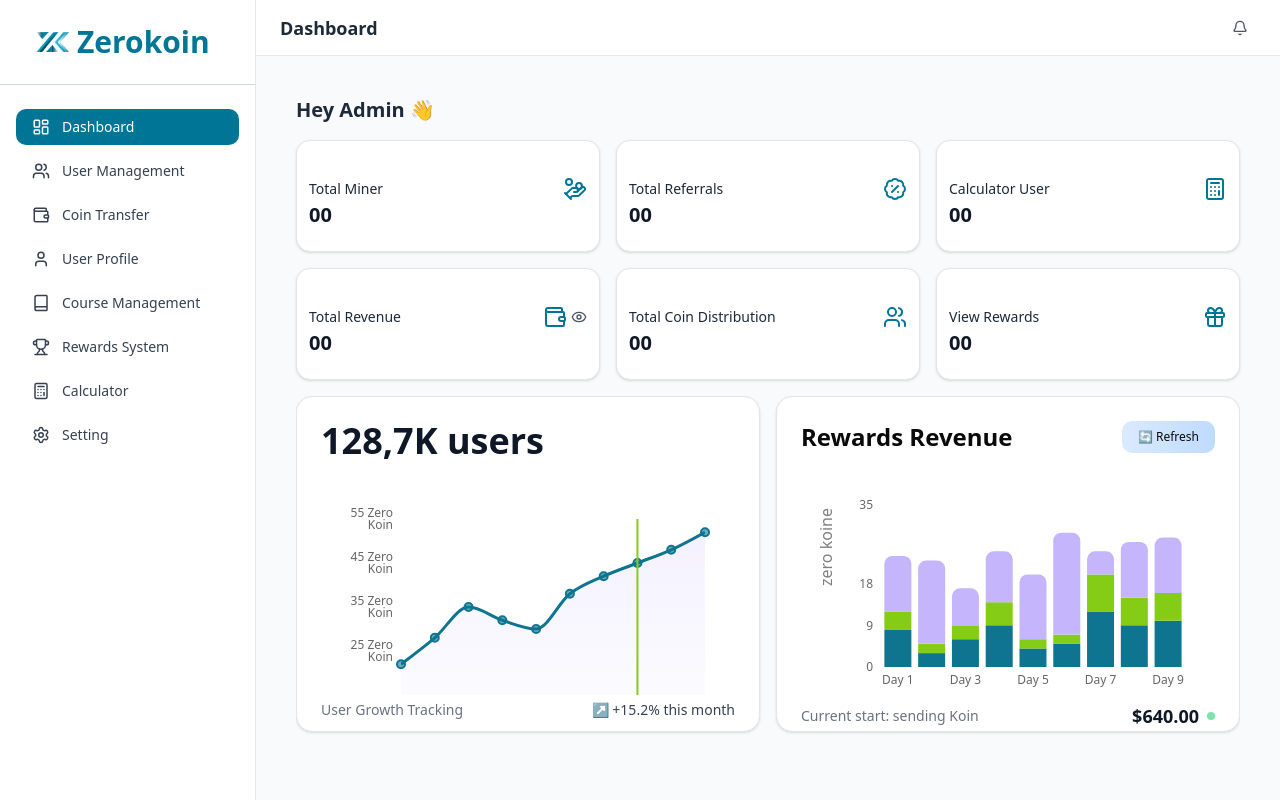
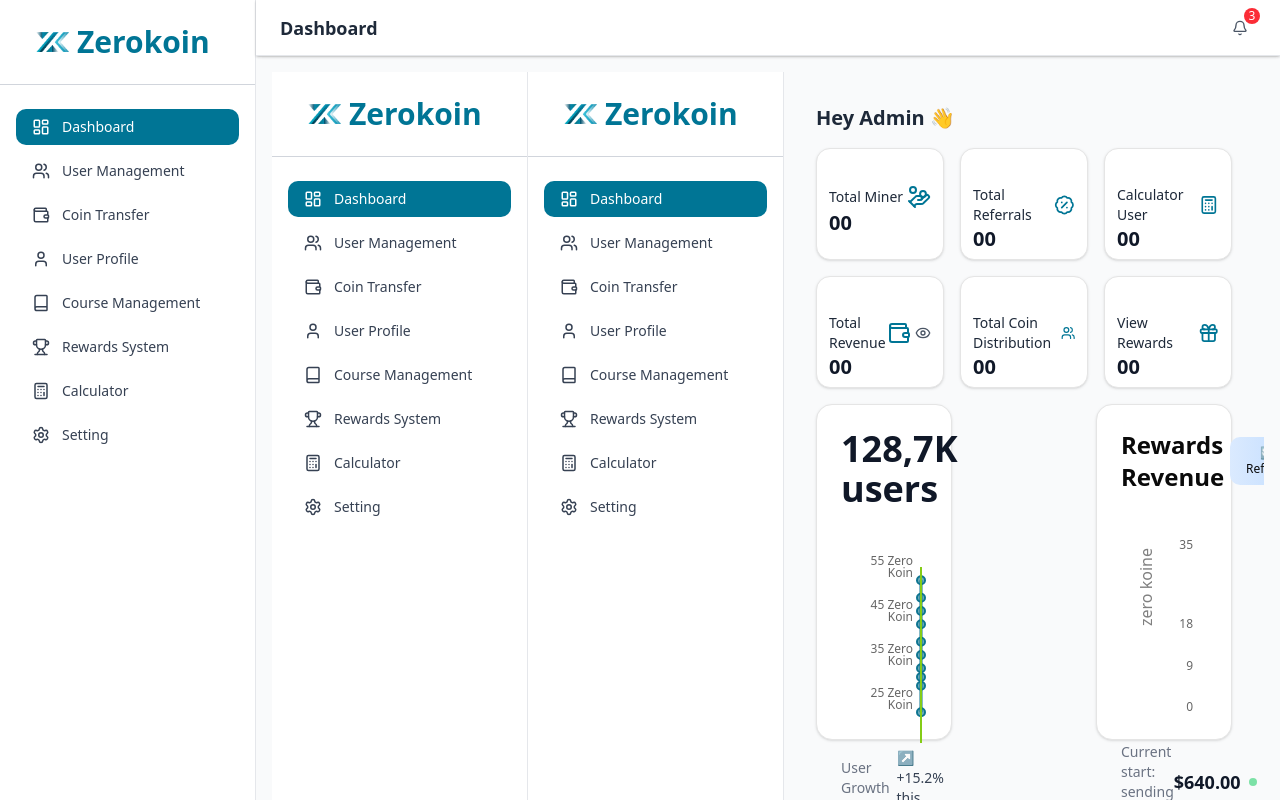
Before and after one commit to Zerokoinhub/admin-frontend, a Next.js app: page / in a window 1280 px wide. Built offline with nearby package versions, Linux system fonts and the light colour scheme.

Commit message:
adjust responsiveness

```diff
--- /dev/null
+++ b/app/components/AppShell.jsx
@@ -0,0 +1,26 @@
+'use client';
+
+import { useState } from 'react';
+import Sidebar from './sidebar';
+import Header from './Header';
+
+export default function AppShell({ children }) {
+  const [isSidebarOpen, setIsSidebarOpen] = useState(false);
+
+  const handleToggleSidebar = () => setIsSidebarOpen((prev) => !prev);
+
+  return (
+    <div className="flex h-screen overflow-hidden">
+      {/* Sidebar */}
+      <Sidebar isOpen={isSidebarOpen} onClose={() => setIsSidebarOpen(false)} />
+
+      {/* Page content */}
+      <div className="flex-1 flex flex-col overflow-hidden">
+        <Header onMenuClick={handleToggleSidebar} notificationCount={3} />
+        <main className="flex-1 mt-14 p-4 overflow-y-auto bg-gray-50">
+          {children}
+        </main>
+      </div>
+    </div>
+  );
+}
--- a/app/components/Header.jsx
+++ b/app/components/Header.jsx
@@ -1,80 +1,62 @@
-// "use client";
+"use client";
 
-// import { usePathname } from "next/navigation";
-// import { Bell } from 'lucide-react';
-
-// export default function Header() {
-//   const pathname = usePathname();
-
-//   // Show "Dashboard" only for root URL ("/")
-//   const getHeaderTitle = () => {
-//     if (pathname === "/") {
-//       return "Dashboard";
-//     }
-//     return ""; // Empty string for all other routes
-//   };
-
-//   return (
-//     <header className="h-14 px-6 border-b border-gray-200 flex items-center justify-between bg-white shrink-0">
-//       <h1 className="text-lg font-semibold text-gray-800">
-//         {getHeaderTitle()}
-//       </h1>
-//       <Bell className="h-5 w-5 text-gray-600" />
-//     </header>
-//   );
-// }
-
-
-
-
-"use client"
-
-import { usePathname } from "next/navigation"
-import { Bell, Menu } from "lucide-react"
-import { Button } from "@/components/ui/button"
-
-// interface HeaderProps {
-//   onMenuClick?: () => void
-//   onNotificationClick?: () => void
-//   notificationCount?: number
-// }
+import { usePathname } from "next/navigation";
+import { Bell, Menu } from "lucide-react";
+import { Button } from "@/components/ui/button";
 
 export default function Header({ onMenuClick, onNotificationClick, notificationCount = 0 }) {
-  const pathname = usePathname()
+  const pathname = usePathname();
 
   const getHeaderTitle = () => {
     switch (pathname) {
       case "/":
-        return "Dashboard"
+        return "Dashboard";
       case "/rewards-system":
-        return "Rewards System"
+        return "Rewards System";
       case "/user-management":
-        return "User Management"
+        return "User Management";
       case "/coin-transfer":
-        return "Coin Transfer"
+        return "Coin Transfer";
       case "/user-profile":
-        return "User Profile"
+        return "User Profile";
       case "/course-management":
-        return "Course Management"
+        return "Course Management";
       case "/calculator":
-        return "Calculator"
+        return "Calculator";
       case "/setting":
-        return "Settings"
+        return "Settings";
       default:
-        return ""
+        return "";
     }
-  }
+  };
 
   return (
-    <header className="h-14 px-4 sm:px-6 border-b border-gray-200 flex items-center justify-between bg-white shrink-0">
-      {/* Mobile menu button */}
-      <div className="flex items-center gap-3">
-        <Button variant="ghost" size="sm" className="md:hidden h-8 w-8 p-0" onClick={onMenuClick}>
+    <header className="fixed top-0 left-0 right-0 z-30 h-14 px-4 sm:px-6 border-b border-gray-200 flex items-center justify-between bg-white shadow-sm md:ml-64">
+      {/* Left: Burger + Title */}
+      <div className="flex items-center gap-3 w-full">
+        {/* Burger menu (only on mobile) */}
+        <Button
+          variant="ghost"
+          size="sm"
+          className="md:hidden h-8 w-8 p-0"
+          onClick={onMenuClick}
+        >
           <Menu className="h-5 w-5" />
         </Button>
-        <h1 className="text-base sm:text-lg font-semibold text-gray-800 truncate">{getHeaderTitle()}</h1>
+
+        {/* Page Title */}
+        <h1 className="text-base sm:text-lg font-semibold text-gray-800 truncate">
+          {getHeaderTitle()}
+        </h1>
       </div>
-      <Button variant="ghost" size="sm" className="h-8 w-8 p-0 relative" onClick={onNotificationClick}>
+
+      {/* Right: Notification Bell */}
+      <Button
+        variant="ghost"
+        size="sm"
+        className="h-8 w-8 p-0 relative"
+        onClick={onNotificationClick}
+      >
         <Bell className="h-5 w-5 text-gray-600" />
         {notificationCount > 0 && (
           <span className="absolute -top-1 -right-1 h-4 w-4 bg-red-500 rounded-full text-xs text-white flex items-center justify-center">
@@ -83,5 +65,5 @@ export default function Header({ onMenuClick, onNotificationClick, notificationC
         )}
       </Button>
     </header>
-  )
+  );
 }
--- /dev/null
+++ b/app/components/HeaderSidebar.jsx
@@ -0,0 +1,39 @@
+'use client'
+
+import { useState } from 'react'
+import Sidebar from '@/components/sidebar'
+import Header from '@/components/Header'
+
+export default function Layout({ children }) {
+  const [isSidebarOpen, setIsSidebarOpen] = useState(false)
+
+  const toggleSidebar = () => {
+    setIsSidebarOpen(prev => !prev)
+  }
+
+  const closeSidebar = () => {
+    setIsSidebarOpen(false)
+  }
+
+  return (
+    <div className="flex h-screen overflow-hidden">
+      {/* Sidebar (mobile + desktop combined logic) */}
+      <Sidebar isOpen={isSidebarOpen} onClose={closeSidebar} />
+
+      {/* Content area */}
+      <div className="flex-1 flex flex-col overflow-hidden">
+        {/* Header */}
+        <Header
+          onMenuClick={toggleSidebar}
+          onNotificationClick={() => {}}
+          notificationCount={3}
+        />
+
+        {/* Scrollable page content */}
+        <main className="mt-14 flex-1 overflow-y-auto bg-gray-50 p-4">
+          {children}
+        </main>
+      </div>
+    </div>
+  )
+}
--- a/app/components/MenuButton.jsx
+++ b/app/components/MenuButton.jsx
@@ -1,23 +1,29 @@
 'use client';
 
 import Link from 'next/link';
-import { usePathname } from 'next/navigation';
+import { usePathname, useRouter } from 'next/navigation';
 
-const MenuButton = ({ label, Icon, path }) => {
+const MenuButton = ({ label, Icon, path, onClick }) => {
   const pathname = usePathname();
+  const router = useRouter();
   const isActive = pathname === path;
 
+  const handleClick = (e) => {
+    e.preventDefault();
+    if (onClick) onClick(); // Close sidebar first
+    router.push(path);      // Then navigate
+  };
+
   return (
-    <Link href={path}>
-      <div
-        className={`flex items-center space-x-3 px-4 py-2 rounded-lg text-sm font-medium transition cursor-pointer ${
-          isActive ? 'bg-cyan-700 text-white' : 'text-gray-700 hover:bg-gray-200'
-        }`}
-      >
-        <Icon size={18} />
-        <span>{label}</span>
-      </div>
-    </Link>
+    <button
+      onClick={handleClick}
+      className={`w-full text-left flex items-center space-x-3 px-4 py-2 rounded-lg text-sm font-medium transition cursor-pointer ${
+        isActive ? 'bg-cyan-700 text-white' : 'text-gray-700 hover:bg-gray-200'
+      }`}
+    >
+      <Icon size={18} />
+      <span>{label}</span>
+    </button>
   );
 };
 
--- a/app/components/charts/StatusChart.jsx
+++ b/app/components/charts/StatusChart.jsx
@@ -1,6 +1,15 @@
-"use client"
+"use client";
 
-import { Line, LineChart, ResponsiveContainer, XAxis, YAxis, CartesianGrid, Tooltip, Legend } from "recharts"
+import {
+  Line,
+  LineChart,
+  ResponsiveContainer,
+  XAxis,
+  YAxis,
+  CartesianGrid,
+  Tooltip,
+  Legend,
+} from "recharts";
 
 const statusData = [
   { year: 2010, value1: 5, value2: 5, value3: 5, value4: 5 },
@@ -13,7 +22,7 @@ const statusData = [
   { year: 2017, value1: 95, value2: 65, value3: 60, value4: 55 },
   { year: 2018, value1: 110, value2: 70, value3: 68, value4: 60 },
   { year: 2019, value1: 125, value2: 85, value3: 80, value4: 75 },
-]
+];
 
 const CustomTooltip = ({ active, payload, label }) => {
   if (active && payload && payload.length) {
@@ -26,29 +35,43 @@ const CustomTooltip = ({ active, payload, label }) => {
           </p>
         ))}
       </div>
-    )
+    );
   }
-  return null
-}
+  return null;
+};
 
 export default function StatusChart() {
   return (
-    <div className="bg-white rounded-xl shadow-sm p-6">
-      <h3 className="text-xl font-semibold text-gray-800 mb-6">Status User Range per Year</h3>
+    <div className="bg-white rounded-2xl shadow p-4 sm:p-6 md:p-8 min-h-[300px] h-[45vh] sm:h-[50vh] md:h-[55vh] lg:h-[60vh]">
+      <h3 className="text-lg sm:text-xl md:text-2xl font-semibold text-gray-800 mb-4 sm:mb-6">
+        Status User Range per Year
+      </h3>
 
-      <div className="h-96">
+      <div className="h-full w-full">
         <ResponsiveContainer width="100%" height="100%">
-          <LineChart data={statusData} margin={{ top: 20, right: 30, left: 20, bottom: 5 }}>
+          <LineChart
+            data={statusData}
+            margin={{ top: 20, right: 30, left: 20, bottom: 5 }}
+          >
             <CartesianGrid strokeDasharray="3 3" stroke="#f0f0f0" />
-            <XAxis dataKey="year" axisLine={false} tickLine={false} tick={{ fontSize: 12, fill: "#6b7280" }} />
+            <XAxis
+              dataKey="year"
+              axisLine={false}
+              tickLine={false}
+              tick={{ fontSize: 12, fill: "#6b7280" }}
+            />
             <YAxis
               axisLine={false}
               tickLine={false}
               tick={{ fontSize: 12, fill: "#6b7280" }}
-              label={{ value: "Units of Measure", angle: -90, position: "insideLeft" }}
+              label={{
+                value: "Units of Measure",
+                angle: -90,
+                position: "insideLeft",
+              }}
             />
             <Tooltip content={<CustomTooltip />} />
-            <Legend />
+            <Legend verticalAlign="top" height={36} />
             <Line
               type="monotone"
               dataKey="value1"
@@ -85,5 +108,5 @@ export default function StatusChart() {
         </ResponsiveContainer>
       </div>
     </div>
-  )
+  );
 }
--- a/app/components/dashboardPage.jsx
+++ b/app/components/dashboardPage.jsx
@@ -1,7 +1,7 @@
-"use client";
-import RewardRevenueChart from "./charts/RewardRevenueChart";
-import UserGrowthChart from "./charts/UserGrowthChart";
-import { Card, CardContent, CardHeader, CardTitle } from "@/components/ui/card";
+"use client"
+import RewardRevenueChart from "./charts/RewardRevenueChart"
+import UserGrowthChart from "./charts/UserGrowthChart"
+import { Card, CardContent } from "@/components/ui/card"
 import {
   Users,
   Eye,
@@ -10,37 +10,7 @@ import {
   Gift,
   Wallet,
   BadgePercent,
-} from "lucide-react";
-import {
-  BarChart,
-  Bar,
-  XAxis,
-  YAxis,
-  ResponsiveContainer,
-  Tooltip,
-  LineChart,
-  Line,
-  Legend,
-} from "recharts";
-
-const barData = [
-  { name: "Mon", uv: 3000 },
-  { name: "Tue", uv: 2000 },
-  { name: "Wed", uv: 2780 },
-  { name: "Thu", uv: 1890 },
-  { name: "Fri", uv: 2390 },
-  { name: "Sat", uv: 3490 },
-  { name: "Sun", uv: 2000 },
-];
-
-const lineData = [
-  { name: "Jan", value: 2400 },
-  { name: "Feb", value: 2210 },
-  { name: "Mar", value: 2290 },
-  { name: "Apr", value: 2000 },
-  { name: "May", value: 2181 },
-  { name: "Jun", value: 2500 },
-];
+} from "lucide-react"
 
 const stats = [
   {
@@ -78,25 +48,18 @@ const stats = [
     value: "00",
     icon: <Gift className="h-6 w-6 text-cyan-700" />,
   },
-];
+]
 
 export default function DashboardPage() {
   return (
-    <div className="h-screen flex flex-col overflow-hidden">
-      {/* Header */}
-
-
-      {/* Main Content */}
-      <main className="flex-1 bg-gray-50 p-4 flex flex-col space-y-4 overflow-hidden">
-        {/* Greeting */}
-        <div className="shrink-0">
-          <h2 className="text-xl font-semibold text-gray-800">Hey Admin 👋</h2>
-        </div>
+    <div className="min-h-screen flex flex-col">
+      <main className="flex-1 bg-gray-50 p-4 flex flex-col gap-4 ">
+        <h2 className="text-xl font-semibold text-gray-800">Hey Admin 👋</h2>
 
         {/* Stats */}
-        <div className="grid grid-cols-1 sm:grid-cols-2 md:grid-cols-3 gap-4 shrink-0">
+        <div className="grid grid-cols-1 sm:grid-cols-2 md:grid-cols-3 gap-4">
           {stats.map((item, index) => (
-            <Card key={index} className="rounded-xl border h-28">
+            <Card key={index} className="rounded-xl border h-24 md:h-28">
               <CardContent className="flex flex-col justify-between h-full p-3">
                 <div className="flex items-center justify-between">
                   <span className="text-sm text-gray-800 font-medium">
@@ -113,16 +76,15 @@ export default function DashboardPage() {
         </div>
 
         {/* Charts */}
-        <div className="grid grid-cols-1 md:grid-cols-2 gap-4 flex-1 overflow-auto">
+        <div className="grid grid-cols-1 md:grid-cols-2 gap-36 flex-1">
           <div className="h-[300px]">
             <UserGrowthChart />
           </div>
-
           <div className="h-[300px]">
             <RewardRevenueChart />
           </div>
         </div>
       </main>
     </div>
-  );
+  )
 }
--- a/app/components/sidebar.jsx
+++ b/app/components/sidebar.jsx
@@ -1,6 +1,7 @@
-'use client';
+'use client'
 
-import Image from 'next/image';
+import { motion, AnimatePresence } from 'framer-motion'
+import Image from 'next/image'
 import {
   LayoutDashboard,
   Users,
@@ -10,49 +11,84 @@ import {
   Trophy,
   Calculator,
   Settings,
-} from 'lucide-react';
-import MenuButton from './MenuButton';
+} from 'lucide-react'
+import MenuButton from './MenuButton'
 
-export default function Sidebar() {
+export default function Sidebar({ isOpen, onClose }) {
   return (
-    <div className="w-64 h-screen bg-white border-r border-gray-200  py-6 flex flex-col">
-      {/* Logo & Title */}
+    <AnimatePresence>
+      {/* === Mobile View Sidebar + Backdrop === */}
+      {isOpen && (
+        <>
+          {/* Backdrop */}
+          <motion.div
+            className="fixed inset-0 bg-black/30 backdrop-blur-sm z-40 md:hidden"
+            onClick={onClose}
+            initial={{ opacity: 0 }}
+            animate={{ opacity: 1 }}
+            exit={{ opacity: 0 }}
+          />
+
+          {/* Sliding Sidebar */}
+          <motion.div
+            className="fixed top-0 left-0 z-50 h-full w-64 bg-white border-r border-gray-200 py-6 flex flex-col shadow-md md:hidden"
+            initial={{ x: '-100%' }}
+            animate={{ x: 0 }}
+            exit={{ x: '-100%' }}
+            transition={{ type: 'spring', stiffness: 300, damping: 30 }}
+          >
+            <SidebarContent />
+          </motion.div>
+        </>
+      )}
+
+      {/* === Desktop Static Sidebar === */}
+      <div className="hidden md:flex md:flex-col md:w-64 md:h-screen md:border-r md:border-gray-200 md:bg-white md:py-6">
+        <SidebarContent />
+      </div>
+    </AnimatePresence>
+  )
+}
+
+function SidebarContent({ onClose }) {
+  return (
+    <>
+      {/* Logo and nav */}
       <div className="flex items-center gap-2 text-xl px-9 font-semibold text-cyan-700 mb-6">
         <Image src="/logo.png" alt="Zerokoin Logo" width={33} height={33} />
-        <span className='text-3xl'>Zerokoin</span>
+        <span className="text-3xl">Zerokoin</span>
       </div>
 
       <hr className="border-gray-300 mb-6" />
 
-      {/* Navigation Links */}
       <nav>
         <ul className="space-y-2 px-4">
           <li>
-            <MenuButton label="Dashboard" Icon={LayoutDashboard} path="/" />
+            <MenuButton label="Dashboard" Icon={LayoutDashboard} path="/" onClick={onClose} />
           </li>
           <li>
-            <MenuButton label="User Management" Icon={Users} path="/user-management" />
+            <MenuButton label="User Management" Icon={Users} path="/user-management" onClick={onClose} />
           </li>
           <li>
-            <MenuButton label="Coin Transfer" Icon={Wallet} path="/coin-transfer" />
+            <MenuButton label="Coin Transfer" Icon={Wallet} path="/coin-transfer" onClick={onClose} />
           </li>
           <li>
-            <MenuButton label="User Profile" Icon={User} path="/user-profile" />
+            <MenuButton label="User Profile" Icon={User} path="/user-profile" onClick={onClose} />
           </li>
           <li>
-            <MenuButton label="Course Management" Icon={Book} path="/course-management" />
+            <MenuButton label="Course Management" Icon={Book} path="/course-management" onClick={onClose} />
           </li>
           <li>
-            <MenuButton label="Rewards System" Icon={Trophy} path="/rewards-system" />
+            <MenuButton label="Rewards System" Icon={Trophy} path="/rewards-system" onClick={onClose} />
           </li>
           <li>
-            <MenuButton label="Calculator" Icon={Calculator} path="/calculator" />
+            <MenuButton label="Calculator" Icon={Calculator} path="/calculator" onClick={onClose} />
           </li>
           <li>
-            <MenuButton label="Setting" Icon={Settings} path="/setting" />
+            <MenuButton label="Setting" Icon={Settings} path="/setting" onClick={onClose} />
           </li>
         </ul>
       </nav>
-    </div>
+    </>
   );
 }
--- a/app/layout.js
+++ b/app/layout.js
@@ -1,7 +1,7 @@
-import { Geist, Geist_Mono } from 'next/font/google';
-import Sidebar from "../app/components/sidebar";
-import Header from "./components/Header"; // New header component
-import './globals.css'
+import { Geist, Geist_Mono } from "next/font/google";
+import "./globals.css";
+import AppShell from "./components/AppShell"; // NEW Client Component
+
 const geistSans = Geist({
   variable: "--font-geist-sans",
   subsets: ["latin"],
@@ -24,21 +24,7 @@ export default function RootLayout({ children }) {
         <link rel="icon" href="/logo.png" />
       </head>
       <body className={`${geistSans.variable} ${geistMono.variable} antialiased`}>
-        <div className="flex h-screen">
-          {/* Sidebar on the left */}
-          <Sidebar />
-
-          {/* Page content on the right */}
-          <main className="flex-1 bg-gray-50 overflow-hidden flex flex-col">
-            {/* Header at top of every screen */}
-            <Header />
-
-            {/* Scrollable content area */}
-            <div className="flex-1 p-6 overflow-y-auto">
-              {children}
-            </div>
-          </main>
-        </div>
+        <AppShell>{children}</AppShell>
       </body>
     </html>
   );
--- a/app/page.js
+++ b/app/page.js
@@ -1,14 +1,38 @@
-import DashboardPage from "./components/dashboardPage";
-import { Bell } from "lucide-react";
+'use client';
+
+import { useState } from 'react';
+import Sidebar from './components/sidebar';
+import Header from './components/Header';
+import DashboardPage from './components/dashboardPage';
 
 export default function Home() {
+  const [isSidebarOpen, setIsSidebarOpen] = useState(false);
+
+  const handleToggleSidebar = () => setIsSidebarOpen(prev => !prev);
+
   return (
-    <div className="">
-      {/* Left: Sidebar with fixed width */}
+    <div className="flex h-screen overflow-hidden">
+      {/* Sidebar for desktop */}
+      <div className="hidden md:block w-64">
+        <Sidebar isOpen={true} onClose={() => {}} />
+      </div>
 
-      {/* Right: Content Area */}
+      {/* Sidebar for mobile */}
+      <Sidebar isOpen={isSidebarOpen} onClose={handleToggleSidebar} />
 
-     <DashboardPage/>
+      {/* Main Content */}
+      <div className="flex-1 flex flex-col overflow-auto">
+        <Header
+          onMenuClick={handleToggleSidebar}
+          onNotificationClick={() => {}}
+          notificationCount={3}
+        />
+
+        {/* Content */}
+        <main className="p-4">
+          <DashboardPage />
+        </main>
+      </div>
     </div>
   );
 }
--- a/package.json
+++ b/package.json
@@ -16,6 +16,7 @@
     "@tanstack/react-table": "^8.21.3",
     "class-variance-authority": "^0.7.1",
     "clsx": "^2.1.1",
+    "framer-motion": "^12.18.1",
     "lucide-react": "^0.515.0",
     "next": "15.3.3",
     "react": "^19.0.0",
```
Also changed, not shown: 1 other file (tests, documents, lock files or other folders).
